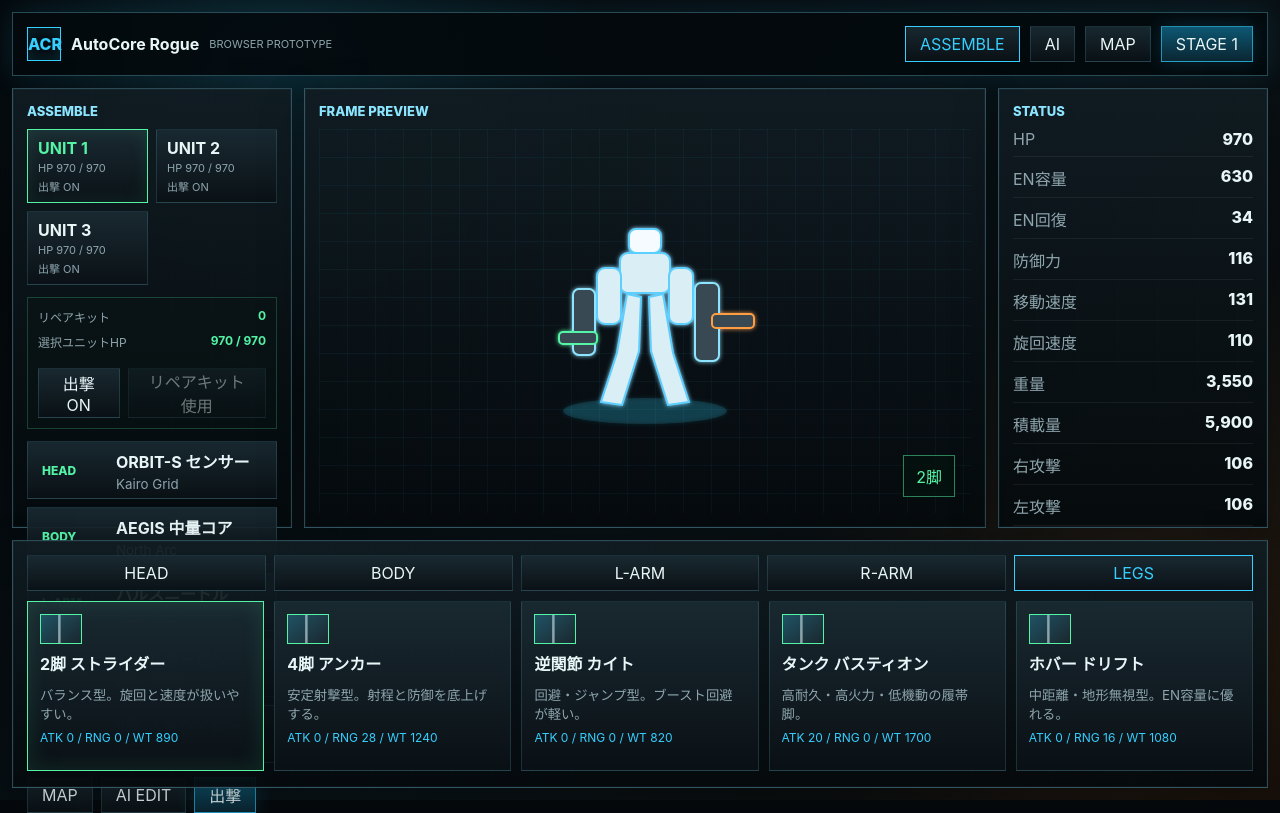
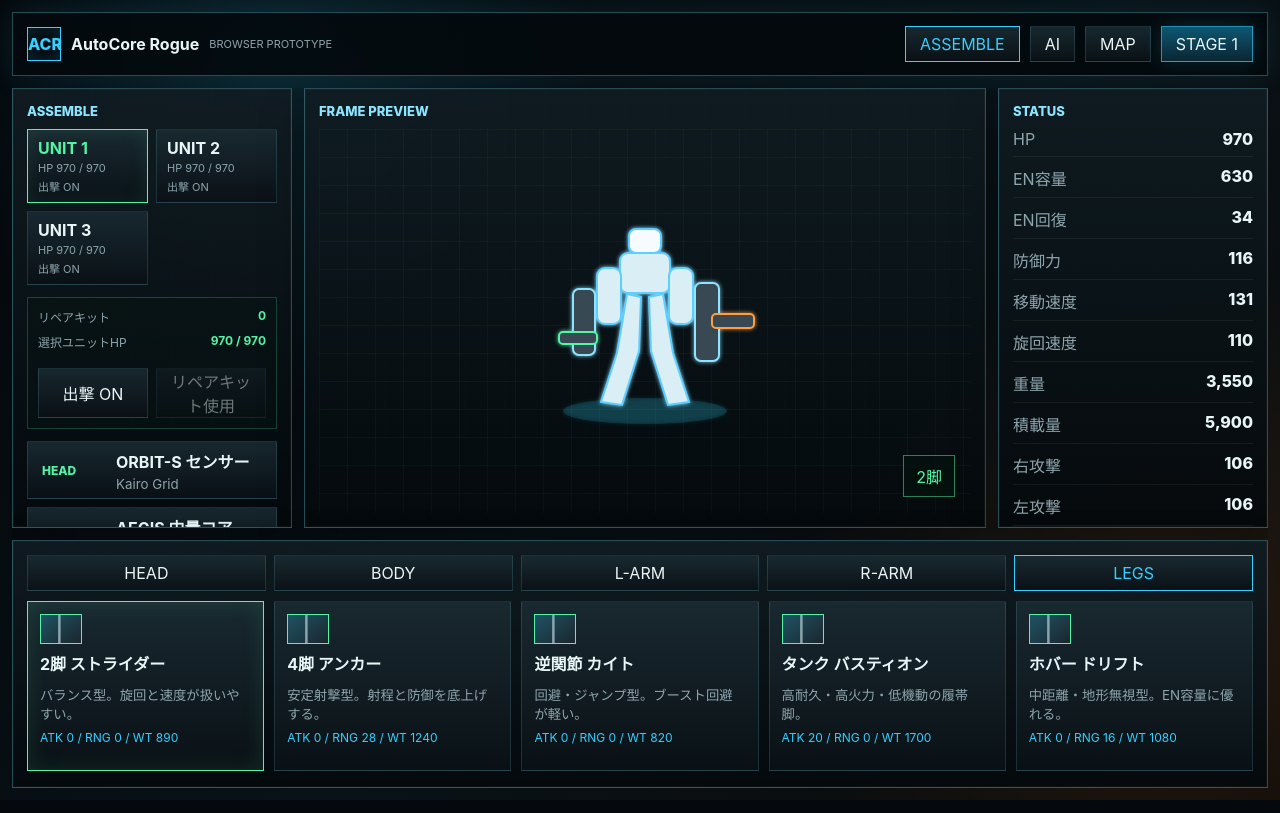
Before and after one commit to wahaaandroid-droid/AutoCoreRogue, a React (Vite) app: page / in a window 1280 px wide. Built offline with nearby package versions, Linux system fonts and the light colour scheme.

Commit message:
Fix assemble panel overflow

```diff
--- a/src/styles.css
+++ b/src/styles.css
@@ -156,7 +156,9 @@ select {
   grid-template-columns: 280px 1fr 270px;
   grid-template-rows: minmax(440px, 52vh) 1fr;
   gap: 12px;
+  height: 100%;
   min-height: 0;
+  overflow: hidden;
 }
 
 .slot-panel,
@@ -170,6 +172,12 @@ select {
 .run-panel {
   padding: 14px;
   min-height: 0;
+}
+
+.slot-panel,
+.mech-preview-panel,
+.status-panel {
+  overflow: auto;
 }
 
 .slot-list {
@@ -249,6 +257,12 @@ select {
 
 .screen-actions.compact-actions {
   margin-top: 10px;
+}
+
+.slot-panel .screen-actions button {
+  flex: 1 1 0;
+  min-width: 0;
+  overflow-wrap: anywhere;
 }
 
 .screen-actions.vertical {
```
